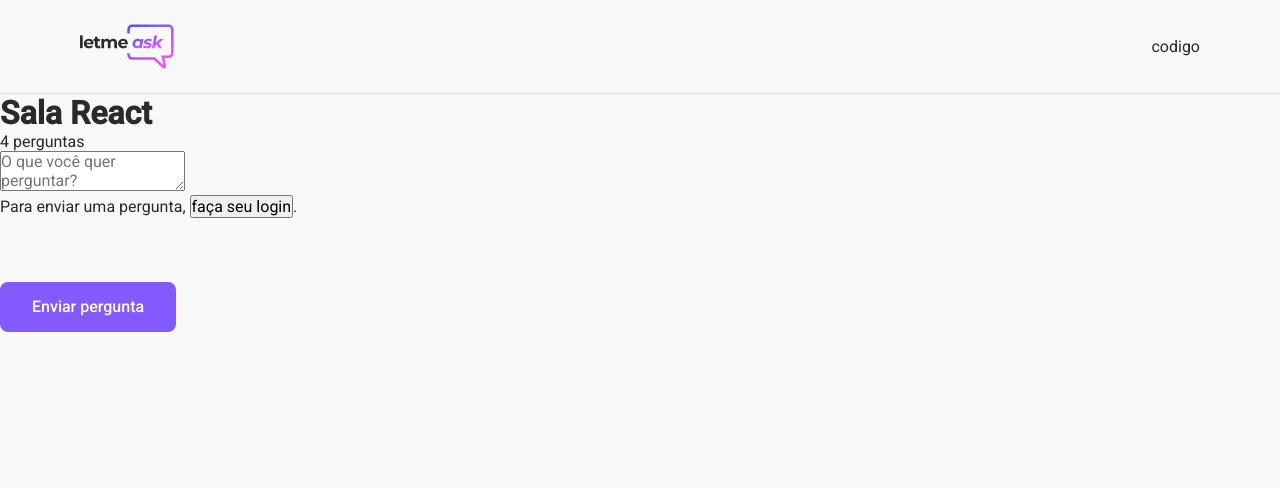
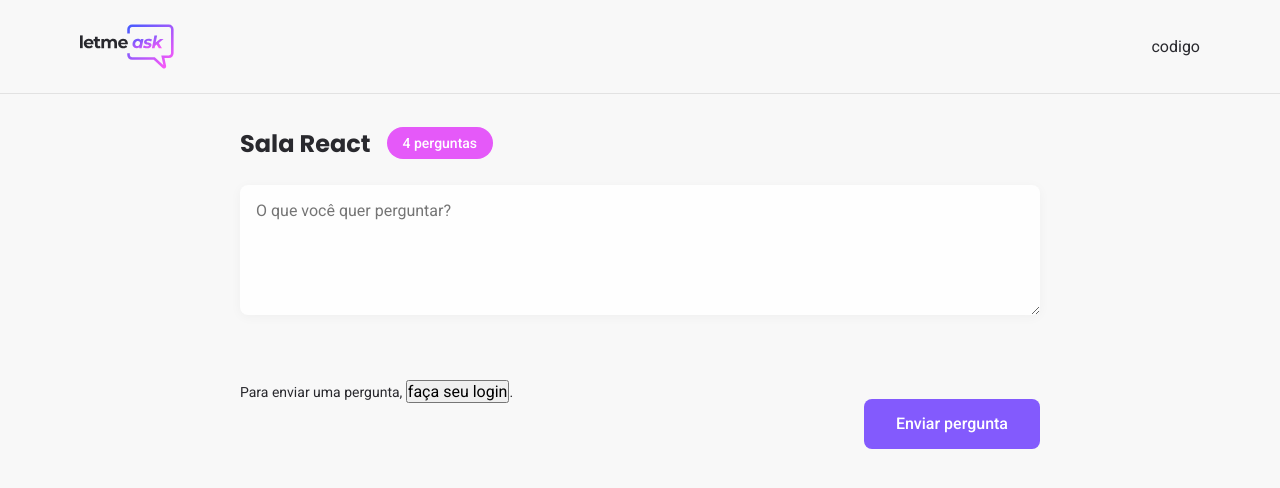
Before and after one commit to dudusohne/letmeask, a React (Create React App) app: page /rooms/1 in a window 1280 px wide. Shown: the top 488 px of the page. Built offline with nearby package versions, Linux system fonts and the light colour scheme; no server answers.

Commit message:
update room page

```diff
--- a/src/pages/Room.tsx
+++ b/src/pages/Room.tsx
@@ -13,7 +13,7 @@
                 </div>
 
             </header>
-            <main className="content"></main>
+            <main className="content">
                 <div className="room-title">
                     <h1>Sala React</h1>
                     <span>4 perguntas</span>
@@ -27,6 +27,7 @@
                         <Button>Enviar pergunta</Button>
                     </div>
                 </form>
+            </main>
         </div>
     );
 }
--- a/src/styles/room.scss
+++ b/src/styles/room.scss
@@ -15,4 +15,55 @@
             }
         }
     }
+
+    main {
+        max-width: 800px;
+        margin: 0 auto;
+
+        .room-title {
+            margin: 32px 0 24px;
+            display: flex;
+            align-items: center;
+
+            h1 {
+                font-family: "Poppins", sans-serif;
+                font-size: 24px;
+                color: #29292e;
+            }
+
+            span {
+                margin-left: 16px;
+                background: #e559f9;
+                border-radius: 9999px;
+                padding: 8px 16px;
+                color: #fff;
+                font-weight: 500;
+                font-size: 14px;
+            }
+        }
+
+        form {
+            textarea {
+                width: 100%;
+                border: 0;
+                padding: 16px;
+                border-radius: 8px;
+                background: #fefefe;
+                box-shadow: 0 2px 12px rgba(0, 0, 0, 0.04);
+                resize: vertical;
+                min-height: 130px;
+            }
+
+            .form-footer {
+                display: flex;
+                justify-content: space-between;
+                align-items: center;
+                margin-top: 16px;
+
+                span {
+                    font-size: 14px;
+                }
+            }
+        }
+    }
 }
```
Lines whose indentation alone changed are shown as unchanged.
